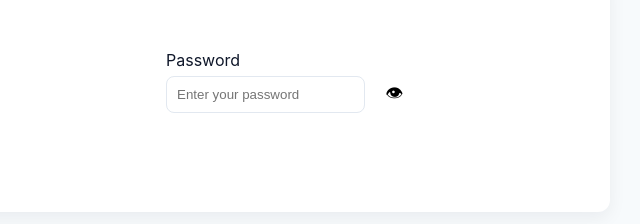
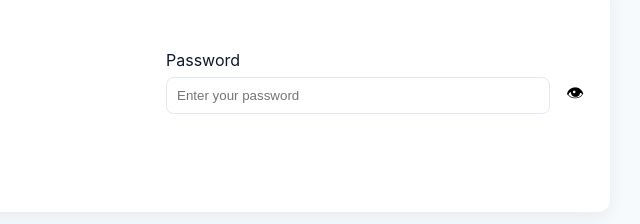
Before and after one commit to gmgenove/attendance-checker, a plain HTML site: page index.html in a window 1280 px wide. Shown: the part 136-360 px from the top of the page, 480-1120 px from the left. Drawn offline with Linux system fonts and the light colour scheme.

Commit message:
Update index.html

```diff
--- a/index.html
+++ b/index.html
@@ -70,13 +70,20 @@
           </div>
           <div class="form-group">
             <label for="passwordInput">Password</label><br>
-            <input id="passwordInput" type="password" placeholder="Enter your password" required />
-            <button type="button" id="togglePassword" class="toggle-btn">&#x1F441;</button>
+            <div class="password-wrapper">
+              <input id="passwordInput" type="password" placeholder="Enter your password" required />
+              <button type="button" id="togglePassword" class="toggle-btn">&#x1F441;</button>
+            </div>
           </div>
         </div>
         <div style="margin-top:12px">
           <label for="roleSelect">Role</label>
-          <select id="roleSelect"><option value="">Select Role</option><option value="student">Student</option><option value="officer">Officer</option><option value="professor">Professor</option></select>
+          <select id="roleSelect">
+            <option value="">Select Role</option>
+            <option value="student">Student</option>
+            <option value="officer">Officer</option>
+            <option value="professor">Professor</option>
+          </select>
           <button id="signinBtn">Sign in</button>
         </div>
         <div id="authMsg" class="small muted"></div>
```
